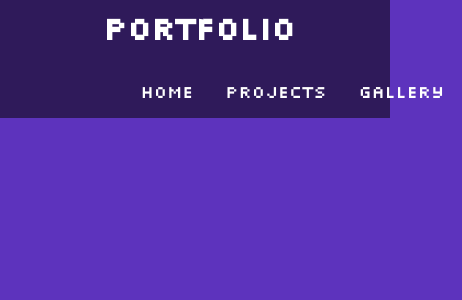
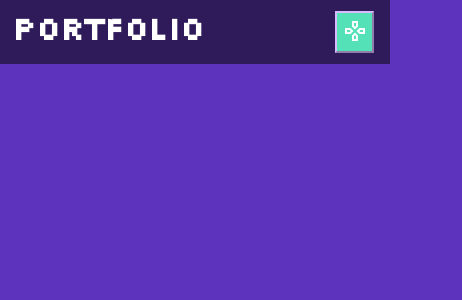
Before and after one commit to Karlcamp162/Personal-Portfolio, a React (Create React App) app: page / in a window 390 px wide. Shown: the top 300 px of the page, 462 px wide, since content can reach past the window. Built offline with nearby package versions, Linux system fonts and the light colour scheme.

Commit message:
startup Navbar Done

```diff
--- a/src/pages/components/NavBar.css
+++ b/src/pages/components/NavBar.css
@@ -15,13 +15,18 @@ header{
     max-width: 35vw;
 
 }
+.DropContent{
+    display: flex;
+    flex-direction: column;
+    margin: 1rem;
+    max-width: 35vw;
+}
 
 header h1{
     font-family: "Pixelette";
     margin-left: 1rem;
     margin-bottom: 1rem;
     margin-top: 0.5rem;
-    pointer-events: none;
     cursor: default;
     user-select: none;
 }
@@ -32,8 +37,21 @@ header h1{
     font-family: "Pixelette";
 }
 
-.links a:hover{
+.links a:hover, header h1:hover{
     color: #f6da71;
+}
+.DropDown .DropContent{
+    padding: 0 1rem;
+    font-size: 1.2rem;
+    font-family: "Pixelette";
+}
+
+.links .DropContent:hover{
+    color: #f6da71;
+}
+
+.DropDown{
+    display: none;
 }
 
 
@@ -49,14 +67,63 @@ header h1{
     header{
         flex-direction: column;
         width: 100vw;
+        position: absolute;
     }
     .links a{
         font-size: 1.1rem;
-        padding: 0,5rem;
-        left: 0;
-        top: 0;
+        padding: 0.5rem;
     }
-    .links h1{
+    .links{
+        align-items: center;
+    }
+}
+
+@media screen and (max-width: 720px) {
+    header{
+        flex-direction: Row;
+        width: 100vw;
+        position: relative;
+    }
+    header .links{
+        display: none;
+    }
+
+    .DropDown{
+        display: block;
+        padding-right: 1rem;
+    }
+    .DropDownBtn{
+        width: 10vw;
+        height: 5vh;
+        background-color: #55e1b8;
+        border-color: #d8bbfe;
+        right: 1rem;
+    }
+    .btnIcon{
+        color: #fdfeff;
+        font-size: 1.5rem;
+        box-shadow: #5d33bd;
 
     }
+
+    .DropContent{
+        display: flex;
+        flex-direction: column;
+        position: absolute;
+        background-color: #2f1a5a;
+        margin: 1rem;
+        max-width: 60vw;
+        right: 0.1rem;
+
+    }
+    .DropContent a{
+        overflow: hidden;
+        display: flex;
+        padding: 1rem;
+        font-family: "Pixelette";
+    }
+    .DropContent a:hover{
+        color: #f6da71;
+    }
+
 }
--- a/src/pages/components/NavBar.js
+++ b/src/pages/components/NavBar.js
@@ -1,12 +1,27 @@
 import { Link } from "react-router-dom"
 import "./NavBar.css"
 
-import React from 'react'
+import React, { useState } from 'react'
+import { MdOutlineGamepad } from "react-icons/md";
 
 function NavBar() {
+  const [isdrop, setDrop] = useState(false)
+
+
   return (
     <header>
         <h1>Portfolio</h1>
+        <div className="DropDown">
+        <button className="DropDownBtn" onClick= {() => setDrop(!isdrop)} ><MdOutlineGamepad className="btnIcon" alt="menu"/></button>
+
+        {isdrop && (
+        <div className="DropContent">
+            <Link to={"/"}>Home</Link>
+            <Link to={"/project"}>Projects</Link>
+            <Link to={"/gallery"}>Gallery</Link>
+        </div>
+        )}
+        </div>
 
         <div className="links">
             <Link to={"/"}>Home</Link>
@@ -14,6 +29,7 @@ function NavBar() {
             <Link to={"/gallery"}>Gallery</Link>
         </div>
 
+
     </header>
   )
 }
```
